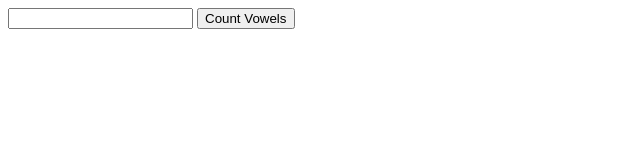
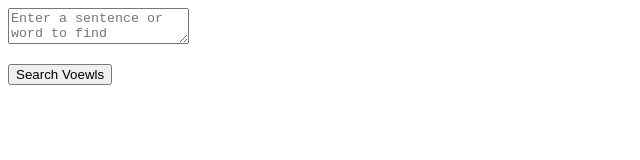
Before and after one commit to bemrekalkan/JavaScript-Assignments, a plain HTML site: page JS-Vowels In A String/index.html in a window 1280 px wide. Shown: the whole page, without its empty margins (0-640 px from the left). Drawn offline with Linux system fonts and the light colour scheme.

Commit message:
let's start

```diff
--- a/JS-Vowels In A String/index.html
+++ b/JS-Vowels In A String/index.html
@@ -4,14 +4,19 @@
     <meta charset="UTF-8" />
     <meta http-equiv="X-UA-Compatible" content="IE=edge" />
     <meta name="viewport" content="width=device-width, initial-scale=1.0" />
-    <title>Vowels In a String</title>
+    <link rel="stylesheet" href="style.css" />
+    <title>Document</title>
   </head>
   <body>
     <div class="container">
-      <form action="">
-        <input type="text" />
-        <input class="count" type="submit" value="Count Vowels" />
-      </form>
+      <textarea
+        name="vowels"
+        id="vowelstextarea"
+        placeholder="Enter a sentence or word to find vowels..."
+      ></textarea>
+      <p class="messagearea"></p>
+      <button>Search Voewls</button>
     </div>
+    <script src="./app.js"></script>
   </body>
 </html>
--- /dev/null
+++ b/JS-Vowels In A String/style.css
@@ -0,0 +1,5 @@
+/* .container {
+  display: flex;
+  flex-direction: column;
+  justify-content: center;
+} */
```
